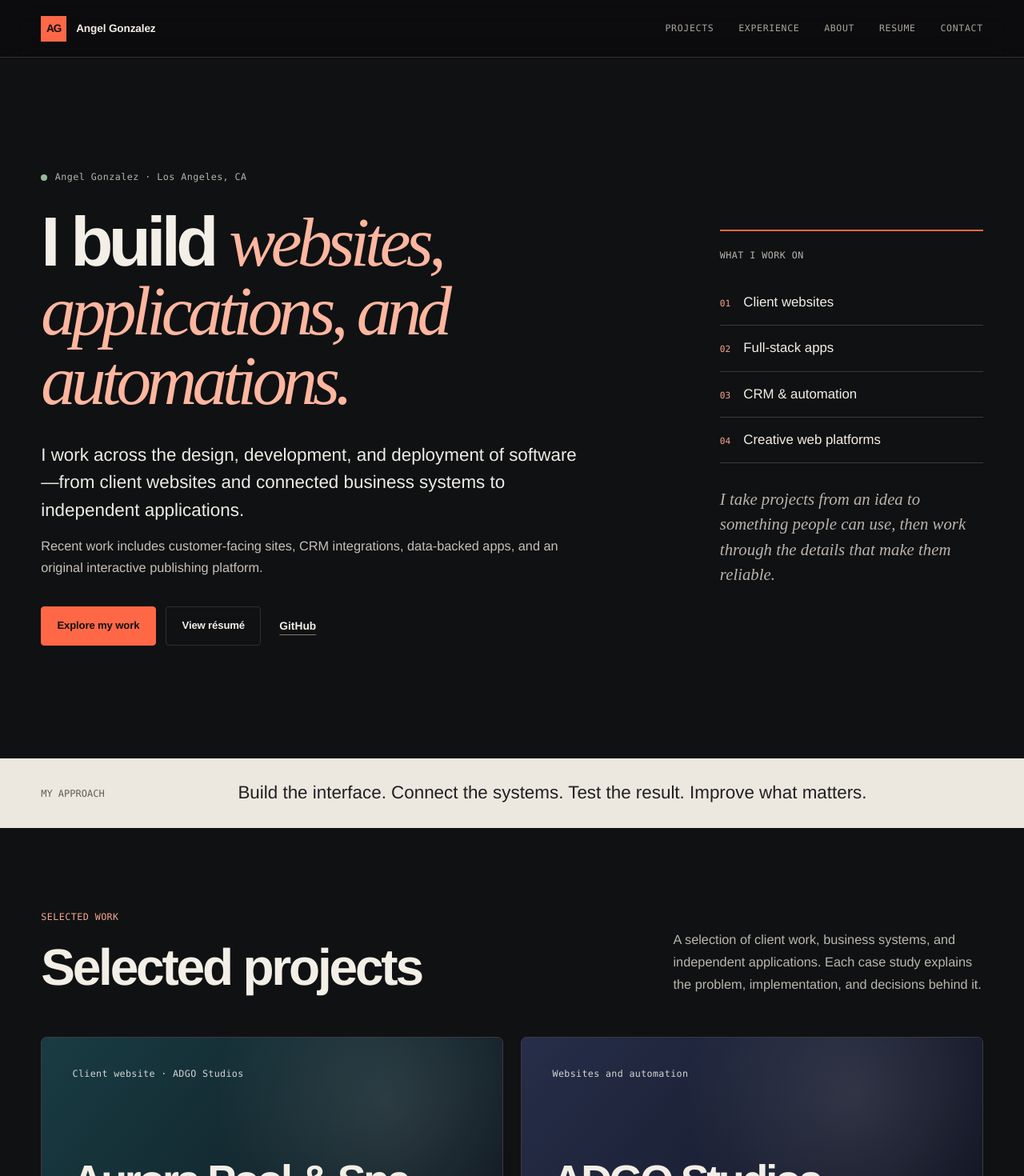
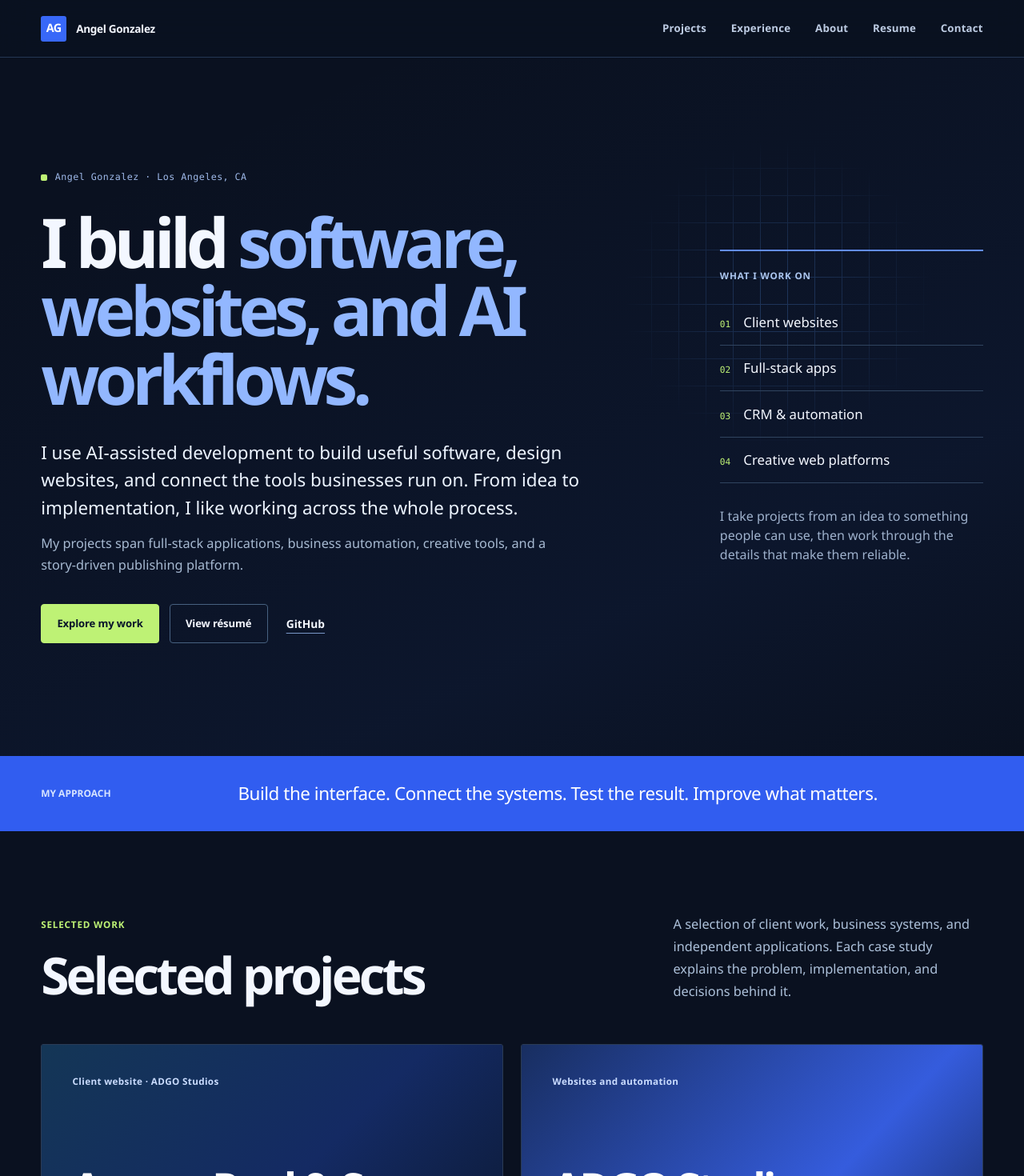
Before and after one commit to hellsangel05/portfolio-site, a Next.js app: page / in a window 1280 px wide. Shown: the top 1470 px of the page at 80% size. Built offline with nearby package versions, Linux system fonts and the light colour scheme.

Commit message:
Replace warm editorial theme with cobalt and cool sans-serif system; document project sources

```diff
--- a/app/globals.css
+++ b/app/globals.css
@@ -1,20 +1,20 @@
 @import "tailwindcss";
 
 :root {
-  --bg: #0d0d0f;
-  --surface: #151517;
-  --surface-2: #1c1c1f;
-  --fg: #f3efe7;
-  --paper: #e9e3d8;
-  --muted: #aaa59e;
-  --line: #303034;
-  --accent: #ff6846;
-  --accent-soft: #ffc0b1;
-  --ink: #111114;
+  --bg: #0a1120;
+  --surface: #101c30;
+  --surface-2: #16253e;
+  --fg: #f3f7ff;
+  --paper: #e7eef8;
+  --muted: #a2b1c9;
+  --line: #2a3b56;
+  --accent: #bef275;
+  --accent-soft: #d8ffaf;
+  --ink: #07152a;
   --pad: clamp(1.25rem, 4vw, 5rem);
   --max: 1600px;
-  --sans: "Helvetica Neue", "Arial Nova", Arial, sans-serif;
-  --serif: "Iowan Old Style", "Baskerville", "Times New Roman", serif;
+  --sans: "Arial Nova", "Aptos", "Segoe UI", Helvetica, Arial, sans-serif;
+  --serif: "Arial Nova", "Aptos", "Segoe UI", Helvetica, Arial, sans-serif;
   --mono: "SFMono-Regular", Consolas, "Liberation Mono", monospace;
 }
 
@@ -1366,3 +1366,93 @@ ul { margin: 0; padding: 0; }
 .job-more-links a { font-size: .87rem; text-decoration: underline; text-underline-offset: 5px; text-decoration-color: #8a8580; font-weight: 650; }
 .job-more-links a:hover, .job-project-links a:hover { color: var(--accent); }
 @media(max-width:700px){.job-other-projects article { grid-template-columns: 1fr; gap: .8rem; }.job-other-projects article > p { grid-column: 1; grid-row: auto; }.job-more-links { flex-direction: row; gap: 1.5rem; flex-wrap: wrap; }}
+
+
+/* 2026 refresh: cold, typographic, deliberately not a warm editorial palette. */
+html,body { background: var(--bg); color: var(--fg); }
+body { font-family: var(--sans); }
+.site-header { background: rgba(10,17,32,.94); border-color: #253754; }
+.site-brand > span { background: #3868f8; color: #fff; border-radius: 3px; letter-spacing: -.04em; font-size: .9rem; }
+.site-brand strong { font-weight: 750; letter-spacing: -.025em; }
+.site-header nav { font-family: var(--sans); font-weight: 700; letter-spacing: .015em; text-transform: none; font-size: .83rem; }
+.site-header nav a { color: #bccbe2; }
+.site-header nav a:hover { color: var(--accent); }
+.button { border-radius: 3px; }
+.button-primary { background: var(--accent); border-color: var(--accent); color: #09152a; }
+.button-primary:hover { background: #fff; border-color: #fff; color: #0a1120; }
+.button-secondary, .button-ghost { border-color: #476180; color: #f4f7ff; }
+.button-secondary:hover, .button-ghost:hover { background: #243b63; color: #fff; border-color: #86a8e4; }
+:focus-visible { outline-color: #90b7ff; }
+::selection { background: var(--accent); color: #07152a; }
+.eyebrow, .section-label, .job-small-label { font-family: var(--sans); font-weight: 750; letter-spacing: .07em; }
+.job-home { background: #0a1120; }
+.job-hero { background: linear-gradient(155deg, transparent 15%, rgba(37,78,174,.085) 72%, transparent 100%); position: relative; isolation: isolate; }
+.job-hero::before { content:""; position: absolute; z-index: -1; top: 12%; right: 9%; width: min(30vw, 410px); aspect-ratio: 1; opacity: .45; background: linear-gradient(90deg, transparent 98%, #355b95 98%), linear-gradient(transparent 98%, #355b95 98%); background-size: 34px 34px; mask-image: radial-gradient(circle, #000 12%, transparent 72%); pointer-events: none; }
+.job-kicker,.job-small-label,.job-other-projects article > div > span { color: #9fbaea; }
+.job-hero h1 { max-width: 13.5ch; font-weight: 800; font-size: clamp(3.6rem,6.7vw,7.25rem); letter-spacing: -.072em; line-height: .995; }
+.job-hero h1 em { color: #92b7ff; font-family: var(--sans); font-style: normal; font-weight: 800; }
+.job-lead { color: #ecf4ff; font-weight: 510; }
+.job-sub { color: #a7bad2; }
+.job-status-dot { background: var(--accent); border-radius: 2px; }
+.job-simple-link { text-decoration-color: #7997c8; }
+.job-hero-aside { border-color: #628dfc; }
+.job-hero-aside .job-small-label { color: #acc6ef; }
+.job-aside-list p { border-color: #30445f; }
+.job-aside-list span { color: var(--accent); }
+.job-aside-end { font-family: var(--sans); font-style: normal; font-size: 1rem; font-weight: 520; color: #9eb1cc; }
+.job-band { background: #315df0; color: #fff; }
+.job-band .section-shell { padding-block: 1.85rem; }
+.job-band span { color: #d7e4ff; font-family: var(--sans); font-weight: 750; }
+.job-band p { color: #fff; letter-spacing: -.02em; }
+.job-section-intro .job-small-label,.job-about .job-small-label,.job-contact > .job-small-label { color: var(--accent); }
+.job-section-intro h2, .job-about h2, .job-contact h2 { font-weight: 770; letter-spacing: -.06em; }
+.job-section-intro > p { color: #adc1da; }
+.job-project-card { background: #111e32; border-color: #2a3b55; border-radius: 3px; }
+.job-project-art { background: #172946; }
+.job-project-art-text { background: linear-gradient(135deg, #143656, #142a63 52%, #0a162a); }
+.job-card-1 .job-project-art-text { background: linear-gradient(133deg, #182e60, #355cdd 60%, #132451); }
+.job-card-2 .job-project-art-text { background: linear-gradient(133deg, #123949, #15587c 56%, #0b1c39); }
+.job-card-3 .job-project-art-text { background: linear-gradient(133deg, #1b285a, #31488f 60%, #0b1931); }
+.job-project-art-text span,.job-project-art-text small { font-family: var(--sans); font-weight: 700; color: #cadcff; }
+.job-project-art-text strong { font-weight: 800; letter-spacing: -.065em; color: #fff; }
+.job-project-meta { font-family: var(--sans); font-weight: 700; font-size: .7rem; color: #98b8eb; }
+.job-project-meta span:last-child { color: #9cc5ff; }
+.job-project-info h3 { font-weight: 760; color: #f1f6ff; }
+.job-project-info > p,.job-other-projects article > p { color: #b1c1d6; }
+.job-project-links a,.job-more-links a { color: #c5d9ff; text-decoration-color: #577caf; }
+.job-project-links a:hover,.job-more-links a:hover { color: var(--accent); }
+.job-other-projects,.job-more,.job-other-projects article,.job-experience-list,.job-experience-list article { border-color: #2b3e5b; }
+.job-other-projects h3 { color: #f1f6ff; }
+.job-light { background: #e8f0fa; color: #0c1c36; }
+.job-light .job-small-label { color: #2555b8; }
+.job-light .job-section-intro > p,.job-skills p,.job-stack { color: #425575; }
+.job-skills article { border-color: #95accd; }
+.job-skills h3 { color: #132948; }
+.job-stack { border-color: #9fbbd9; }
+.job-experience-list span { color: #9cc5ff; font-family: var(--sans); font-weight: 750; }
+.job-experience-list p { color: #b9c9df; }
+.job-about { background: #111f36; }
+.job-about-grid > div:last-child { color: #c2d0e5; }
+.job-contact > p:not(.job-small-label) { color: #b5c7df; }
+.case-title-row h1 { letter-spacing: -.075em; font-weight: 790; }
+.case-title-row > p,.resume-title,.resume-summary > p { font-family: var(--sans); font-weight: 470; }
+.case-story-index,.case-overview span,.case-details .eyebrow { color: #9bc6ff; }
+.case-story-content h2 { letter-spacing: -.055em; }
+.case-cta { background: #172849; }
+.resume-page { background: #f2f6fc; color: #0e1c32; }
+.resume-page .back-link,.resume-page .eyebrow,.resume-section-label { color: #345b9b; }
+.resume-title { color: #345b9b; font-size: clamp(1.3rem,2.2vw,2rem); font-weight: 570; }
+.resume-summary > p { font-size: clamp(1.2rem,1.9vw,1.7rem); letter-spacing: -.025em; }
+.resume-downloads .button-secondary { color: #0e1c32; border-color: #7e9ac1; }
+.resume-downloads .button-secondary:hover { background: #193a75; color: #fff; }
+.resume-page .button-primary { background: #2256df; color: #fff; border-color: #2256df; }
+.resume-page .button-primary:hover { background: #102e7d; color: #fff; }
+.site-footer { border-color: #293f61; background: #0a1120; }
+@media (max-width:700px) {
+ .job-hero::before { display:none; }
+ .job-hero h1 { font-size:clamp(3.2rem,11vw,5.3rem); }
+ .job-project-art-text strong { font-size: clamp(2.7rem,9vw,4.5rem); }
+}
+@media (prefers-reduced-motion:reduce) {
+ .job-project-art img { transition:none; }
+}
--- a/app/page.tsx
+++ b/app/page.tsx
@@ -8,9 +8,9 @@ export default function Home() {
       <section className="job-hero section-shell" aria-labelledby="job-intro">
         <div>
           <p className="job-kicker"><span className="job-status-dot" /> Angel Gonzalez · Los Angeles, CA</p>
-          <h1 id="job-intro">I build <em>websites, applications, and automations.</em></h1>
-          <p className="job-lead">I work across the design, development, and deployment of software—from client websites and connected business systems to independent applications.</p>
-          <p className="job-sub">Recent work includes customer-facing sites, CRM integrations, data-backed apps, and an original interactive publishing platform.</p>
+          <h1 id="job-intro">I build <em>software, websites, and AI workflows.</em></h1>
+          <p className="job-lead">I use AI-assisted development to build useful software, design websites, and connect the tools businesses run on. From idea to implementation, I like working across the whole process.</p>
+          <p className="job-sub">My projects span full-stack applications, business automation, creative tools, and a story-driven publishing platform.</p>
           <div className="job-actions">
             <Link className="button button-primary" href="#work">Explore my work </Link>
             <Link className="button button-secondary" href="/resume">View résumé</Link>
@@ -83,7 +83,7 @@ export default function Home() {
         <div className="section-shell job-section">
           <header className="job-section-intro">
             <div><p className="job-small-label">What I can bring</p><h2>Skills & tools</h2></div>
-            <p>I've used these tools to build and connect websites, applications, and business services.</p>
+            <p>I work across code, creative AI tools, APIs, databases, and client-facing systems. I choose the tools that fit the problem, rather than treating any one stack as the answer.</p>
           </header>
           <div className="job-skills">
             <article><h3>Web development</h3><p>Responsive sites, React and Next.js applications, APIs, hosting, debugging, and deployment.</p></article>
@@ -111,7 +111,7 @@ export default function Home() {
           <div>
             <p>I'm based in the San Fernando Valley. I started building my own software projects, then began applying the same skills to local businesses through ADGO Studios.</p>
             <p>I enjoy learning a new framework, tracing a bug, connecting an API, or working through a customer's problem until there's a practical solution.</p>
-            <p>I'm interested in web development, implementation, support, and other technical roles where this mix of building and problem-solving is useful.</p>
+            <p>I'm especially interested in teams that embrace AI-assisted workflows and give people the freedom to build, experiment, and solve problems.</p>
           </div>
         </div>
       </section>
@@ -119,7 +119,7 @@ export default function Home() {
       <section id="contact" className="job-section job-contact section-shell">
         <p className="job-small-label">Contact</p>
         <h2>Let's talk.</h2>
-        <p>I'm open to web development, technical implementation, IT support, and related roles in Los Angeles or remote.</p>
+        <p>Open to web development, technical implementation, AI workflows, creative technology, and related roles in Los Angeles or remote.</p>
         <div className="job-actions">
           <a className="button button-primary" href="mailto:gonzalezangel0510@yahoo.com">Email me </a>
           <Link className="button button-secondary" href="/resume">View résumé</Link>
```
Also changed, not shown: app/layout.tsx (+7 -7 lines), 1 other file (tests, documents, lock files or other folders).
